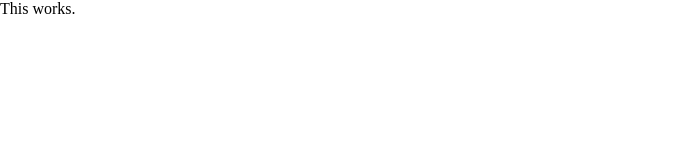
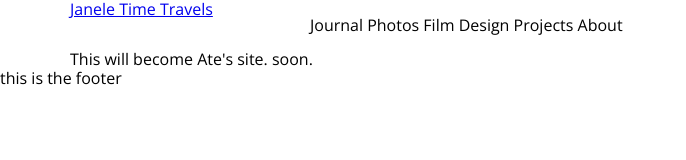
Before and after one commit to gtumbaga/janeletimetravels-v2-html, a website: page index.html in a window 1280 px wide. Shown: the whole page, without its empty margins (0-686 px from the left). Drawn offline with nearby package versions, Linux system fonts and the light colour scheme.

Commit message:
some beginning layout, and added browser auto-reload node module

```diff
--- a/css/style.css
+++ b/css/style.css
@@ -0,0 +1,26 @@
+html * {
+  box-sizing: border-box;
+}
+body {
+  font-size: 16px;
+  font-family: 'Open Sans', sans-serif;
+  font-weight: normal;
+}
+.constraint {
+  max-width: 1140px;
+  margin: 0 auto;;
+}
+.container {
+  display: grid;
+}
+
+.page-header {
+  display: grid;
+  grid-template-columns: 200px auto;
+}
+nav ul {
+  list-style: none;
+}
+nav ul li {
+  display: inline-block;
+}
--- a/index.html
+++ b/index.html
@@ -1,12 +1,38 @@
 <!DOCTYPE html>
 <html lang="en">
 <head>
-  <meta charset="UTF-8">
+  <meta http-equiv="Content-Type" content="text/html; charset=UTF-8" />
   <title>Janele Time Travels</title>
   <link rel="stylesheet" href="/css/normalize.min.css">
+  <link href="https://fonts.googleapis.com/css?family=Open+Sans:400,400i,700,700i" rel="stylesheet">
   <link rel="stylesheet" href="/css/style.css">
 </head>
 <body>
-  This works.
+  <header class="constraint page-header">
+    <div class="logo-holder">
+      <a href="/" class="logo">Janele Time Travels</a>
+    </div>
+    <nav>
+      <ul>
+        <li>Journal</li>
+        <li>Photos</li>
+        <li>Film</li>
+        <li>Design</li>
+        <li>Projects</li>
+        <li>About</li>
+      </ul>
+    </nav>
+  </header>
+
+  <main>
+    <div class="container constraint">
+      This will become Ate's site. soon.
+    </div>
+  </main>
+
+  <footer>
+    this is the footer
+  </footer>
+
 </body>
 </html>
```
Also changed, not shown: 2 other files.
